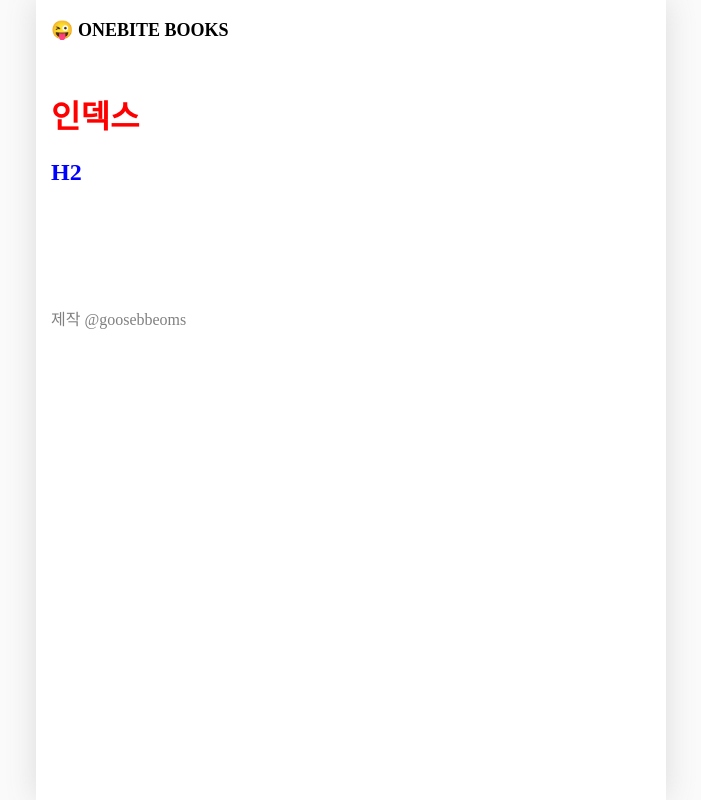
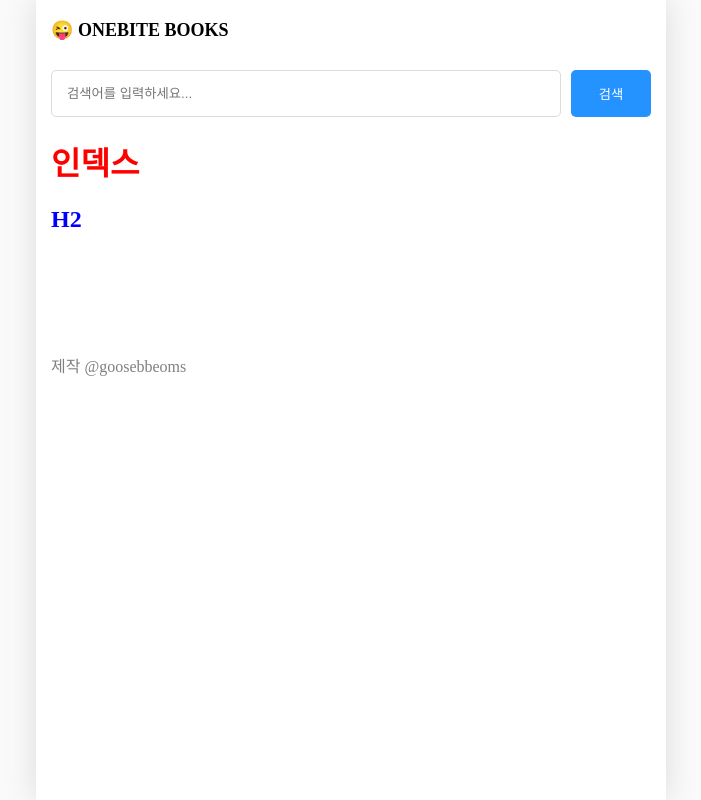
Before and after one commit to goosebbeoms/onebite-next, a Next.js app in the folder section02/: page / in a window 1280 px wide. Shown: the whole page, without its empty margins (289-990 px from the left). Built offline with nearby package versions, Linux system fonts and the light colour scheme.

Commit message:
section02 / 2-8) 페이지별 레이아웃 설정하기

```diff
--- /dev/null
+++ b/section02/src/components/searchable-layout.module.css
@@ -0,0 +1,21 @@
+.searchbar_container {
+  display: flex;
+  gap: 10px;
+  margin-bottom: 20px;
+}
+
+.searchbar_container > input {
+  flex: 1;
+  padding: 15px;
+  border-radius: 5px;
+  border: 1px solid rgb(220, 220, 220);
+}
+
+.searchbar_container > button {
+  width: 80px;
+  border-radius: 5px;
+  border: none;
+  background-color: rgb(37, 147, 255);
+  color: white;
+  cursor: pointer;
+}
--- /dev/null
+++ b/section02/src/components/searchable-layout.tsx
@@ -0,0 +1,39 @@
+import { useRouter } from "next/router";
+import React, { ReactNode, useEffect, useState } from "react";
+import style from "./searchable-layout.module.css"
+
+export default function SearchableLayout({ children }: { children: ReactNode }) {
+  const router = useRouter();
+  const [search, setSearch] = useState("");
+
+  const q = router.query.q as string;
+
+  useEffect(() => {
+    setSearch(q || "");
+  }, [q])
+
+  const onChangeSearch = (e: React.ChangeEvent<HTMLInputElement>) => {
+    setSearch(e.target.value)
+  }
+
+  const onSubmit = () => {
+    if (!search || q === search) return;
+    router.push(`/search?q=${search}`)
+  }
+
+  const onKeyDown = (e: React.KeyboardEvent<HTMLInputElement>) => {
+    if (e.key === 'Enter') {
+      onSubmit()
+    }
+  }
+
+  return (
+    <div>
+      <div className={style.searchbar_container}>
+        <input value={search} onChange={onChangeSearch} onKeyDown={onKeyDown} placeholder="검색어를 입력하세요..." />
+        <button onClick={onSubmit}>검색</button>
+      </div>
+      {children}
+    </div>
+  );
+}
--- a/section02/src/pages/_app.tsx
+++ b/section02/src/pages/_app.tsx
@@ -1,11 +1,19 @@
 import GlobalLayout from "@/components/global-layout";
 import "@/styles/globals.css";
+import { NextPage } from "next";
 import type { AppProps } from "next/app";
+import { ReactNode } from "react";
 
-export default function App({ Component, pageProps }: AppProps) {
+type NextPageWithLayout = NextPage & {
+  getLayout?: (page: ReactNode) => ReactNode;
+}
+
+export default function App({ Component, pageProps }: AppProps & { Component: NextPageWithLayout }) {
+  const getLayout = Component.getLayout ?? ((page: ReactNode) => page);
+
   return (
     <GlobalLayout>
-      <Component {...pageProps} />
+        {getLayout(<Component {...pageProps} />)}
     </GlobalLayout>
   );
 }
--- a/section02/src/pages/index.tsx
+++ b/section02/src/pages/index.tsx
@@ -1,5 +1,7 @@
 // CSS 모듈
+import SearchableLayout from "@/components/searchable-layout";
 import style from "./index.module.css";
+import { ReactNode } from "react";
 
 export default function Home() {
   return (
@@ -9,3 +11,7 @@ export default function Home() {
     </>
   );
 }
+
+Home.getLayout = (page: ReactNode) => {
+  return <SearchableLayout>{page}</SearchableLayout>
+}
--- a/section02/src/pages/search/index.tsx
+++ b/section02/src/pages/search/index.tsx
@@ -1,4 +1,6 @@
+import SearchableLayout from "@/components/searchable-layout";
 import { useRouter } from "next/router";
+import { ReactNode } from "react";
 
 export default function Page() {
   const router = useRouter(); // router 객체가 저장됨
@@ -10,3 +12,7 @@ export default function Page() {
 
   return <h1>Search {q}</h1>;
 }
+
+Page.getLayout = (page: ReactNode) => {
+  return <SearchableLayout>{page}</SearchableLayout>
+}
```
